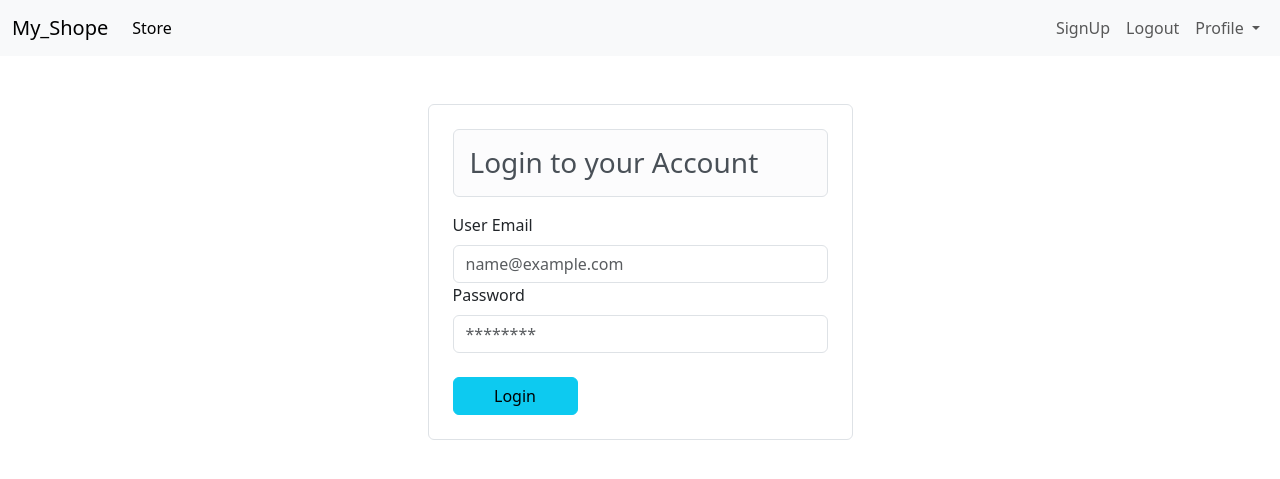
After one commit to mazharrasheed/MY_SHOP, a Django app: page /login/ in a window 1280 px wide. The commit adds this page. Shown: the top 479 px of the page. Run offline with Django 4.2, Linux system fonts and the light colour scheme.

Commit message:
login added and password hashig

```diff
--- a/store/urls.py
+++ b/store/urls.py
@@ -19,10 +19,11 @@ from django.contrib import admin
 from django.urls import include, path
 
 from myshop import settings
-from store import views
+from store.views import index,signup,Login
 
 urlpatterns = [
-    path('', views.index,name='index'),
-    path('signup', views.signup,name='signup'),
+    path('', index,name='index'),
+    path('signup/', signup,name='signup'),
+    path('login/', Login.as_view(),name='login'),
 
 ]+ static(settings.MEDIA_URL, document_root=settings.MEDIA_ROOT)
--- a/store/views.py
+++ b/store/views.py
@@ -4,6 +4,8 @@ from django.shortcuts import redirect, render
 from .models.category import Category
 from .models.customer import Customer
 from .models.products import Products
+from django.contrib.auth.hashers import make_password, check_password
+from django.views import View
 
 # Create your views here.
 
@@ -11,45 +13,117 @@ def index(request):
 
     products=None
     categories=Category.get_all_category()
-
     categoryID=(request.GET.get('category'))
-
     if categoryID:
        products=Products.get_all_produts_by_categoryid(categoryID)
     else:
          products=Products.get_all_produts()
-
     data={'products':products,'categories':categories}
     return render(request,"index.html",data)
+
+def validateCustomer(customer,repassword):
+    error_message=None
+    if not customer.firstname:
+        error_message="First name requried"
+    elif len(customer.firstname)<4:
+        error_message="First name should be more then 4 character"
+    elif len(customer.phone)<10:
+        error_message="Phone number must be 10 char long"
+    elif len(customer.email)<5:
+        error_message="Email must be 5 char long"
+    elif len(customer.password)<8:
+        error_message="Password must be 8 char long"
+    elif customer.password!= repassword:
+        error_message="Passsword not matched please enter again"
+    elif customer.isExist():
+        error_message="Email allready registerd"
+
+    return error_message
+
+def regisgterUser(request):
+    data={}
+    postData=request.POST
+    firstname=postData.get('firstname')
+    lastname=postData.get('lastname')
+    phone=postData.get('phone')
+    email=postData.get('email')
+    password=postData.get('password')
+    repassword=postData.get('repassword')
+    values={'firstname':firstname,
+        'lastname':lastname,
+        'phone':phone,
+        'email':email,}
+    customer=Customer(firstname=firstname,
+                    lastname=lastname,
+                    phone=phone,
+                    email=email,
+                    password=password)
+    error_message=None
+    error_message=validateCustomer(customer,repassword)
+    if not error_message:
+        customer.password=make_password(customer.password)
+        customer.register()
+        return redirect("/")
+    else:
+        data={'error':error_message,'values':values}
+        return render(request,"signup.html",data)
 
 def signup(request):
 
     if request.method=='GET':
         return render(request,"signup.html")
     else:
+        return regisgterUser(request)
 
-        firstname=request.POST.get('firstname')
-        lastname=request.POST.get('lastname')
-        phone=request.POST.get('phone')
-        email=request.POST.get('email')
-        password=request.POST.get('password')
+class Login(View):
+    def get(self,request):
+        if request.method=='GET':
+            return render(request,"login.html")
+    def post(self,request):
+            data={}
 
-        error_message=None
-        if (not firstname):
-            error_message="First name requried"
-        elif(len(firstname)<4):
-            error_message="First name should be more then 4 character "
+            email=request.POST.get('email')
+            password=request.POST.get('password')
+            customer=Customer.get_customer_by_email(email)
+            print(customer)
+            error_message=None
+            if customer:
+                flag=check_password(password,customer.password)
+                if flag:
+                    return redirect("/")
+                else:
+                    error_message="Email or Password invalid"
+            else:
+                error_message="Email or Password invalid"
+            values={
+            'email':email,}
+            if error_message:
+                data={'values':values,'error':error_message}
+                return render(request,"login.html",data)
 
-        if not error_message:
-            customer=Customer(firstname=firstname,
-                                lastname=lastname,
-                                phone=phone,
-                                email=email,
-                                password=password
-                                )
-            customer.register()
-            return redirect("/")
 
-        else:
 
-             return render(request,"signup.html",{'error':error_message})
+# def login(request):
+
+#         data={}
+#         if request.method=='GET':
+#             return render(request,"login.html")
+#         else:
+#             email=request.POST.get('email')
+#             password=request.POST.get('password')
+#             customer=Customer.get_customer_by_email(email)
+#             print(customer)
+#             error_message=None
+#             if customer:
+#             flag=check_password(password,customer.password)
+#             if flag:
+#                 return redirect("/")
+#             else:
+#                 error_message="Email or Password invalid"
+#             else:
+#                 error_message="Email or Password invalid"
+#             values={
+#             'email':email,}
+#             if error_message:
+#                 data={'values':values,'error':error_message}
+#                 return render(request,"login.html",data)
--- a/templates/base.html
+++ b/templates/base.html
@@ -35,10 +35,14 @@
           <div class="d-flex">
             <ul class="navbar-nav me-auto mb-2 mb-lg-0">
               <li class="nav-item">
-                <a class="nav-link" aria-current="page" href="signup">SignUp</a>
+                {% if request.path != "/signup/"%}
+                <a class="nav-link" aria-current="page" href="/signup/">SignUp</a>
+                {% endif %}
               </li>
               <li class="nav-item">
-                <a class="nav-link" href="/#">LogIn</a>
+                {% if request.path != "/login/"%}
+                <a class="nav-link" href="/login">LogIn</a>
+                {% endif %}
               </li>
 
               <li class="nav-item">
--- /dev/null
+++ b/templates/login.html
@@ -0,0 +1,35 @@
+{% extends 'base.html' %}
+
+{% block title %} Login {% endblock title %}
+
+{% block content %}
+
+<div class="container">
+  <div  class="p-4 m-4">
+	<div class="mb-3 col-lg-5 mx-auto border rounded p-4">
+    <h3 class="alert alert-light border rounded">Login to your Account</h3>
+    <form method='POST'>
+    {% csrf_token %}
+
+    {% if error %}
+      <div class="alert alert-danger" role="alert">
+        <strong>Alert! {{error}}</strong>
+      </div>
+    {% endif %}
+
+		<label for="inputemail" class="form-label">User Email</label>
+		<input name="email" required="True" value ="{{values.email}}" type="email" class="form-control" id="inputemail" placeholder="name@example.com">
+        <label for="inputPassword" class="form-label">Password</label>
+        <input name="password" required="True" type="password" id="inputPassword" class="form-control" aria-describedby="passwordHelpBlock"placeholder="********" >
+        <br>
+
+    <div class="form-group">
+      <input name="login" type="submit" class="btn btn btn-info col-lg-4" id="login" value="Login">
+    </div>
+    </form>
+
+  </div>
+  </div>
+</div>
+
+{% endblock content %}
```
Also changed, not shown: store/models/customer.py (+13 -0 lines), templates/signup.html (+9 -5 lines), db.sqlite3, 1 other file.
